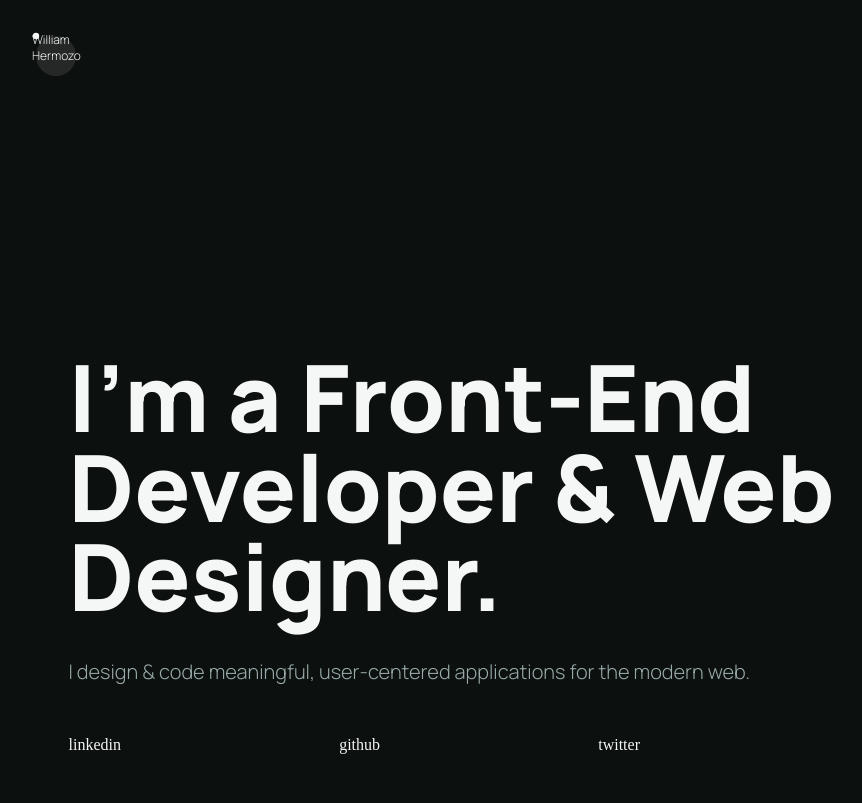
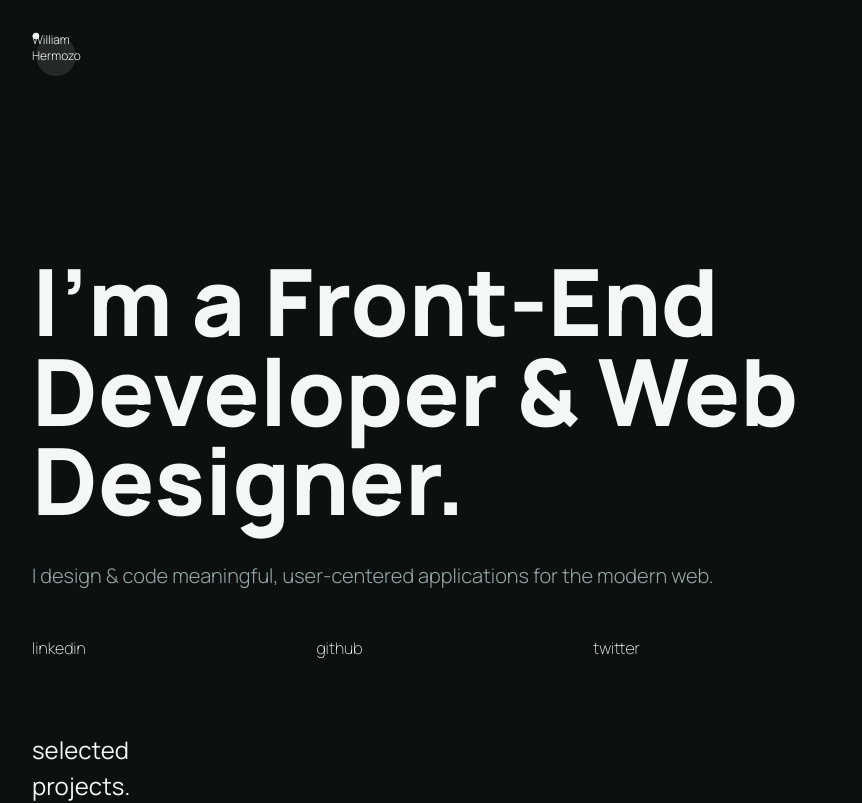
Before and after one commit to williamhzo/williamh.io, a React (Create React App) app: page / in a window 1280 px wide. Shown: the top 803 px of the page, without its empty margins (0-862 px from the left). Built offline with nearby package versions, Linux system fonts and the light colour scheme.

Commit message:
change header font

```diff
--- a/src/styles/Header.scss
+++ b/src/styles/Header.scss
@@ -1,15 +1,13 @@
 @import './App';
 
 .header {
-  height: 100vh;
-
   &__wrapper {
-    width: 94%;
-    margin: 0 auto;
+    width: 100%;
   }
 
   &__title {
-    margin-top: 36vmin;
+    margin-top: 24vmin;
+    padding-right: $app-margin*2;
   }
 
   &__subtitle {
@@ -25,8 +23,7 @@
   }
 
   &__links {
-    font-family: 'Frank Ruhl Libre';
-    font-weight: 300;
+    font-weight: 200;
     font-size: 1rem;
     position: relative;
     padding: 0;
```
